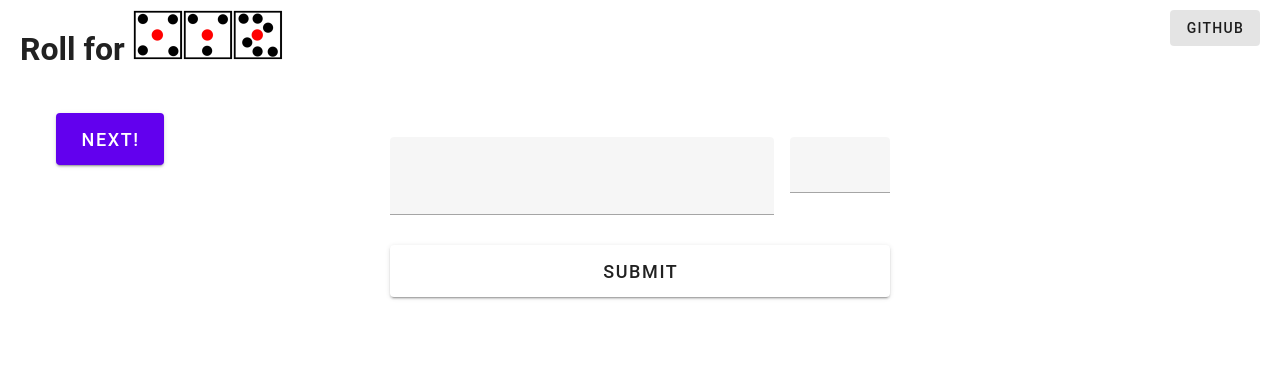
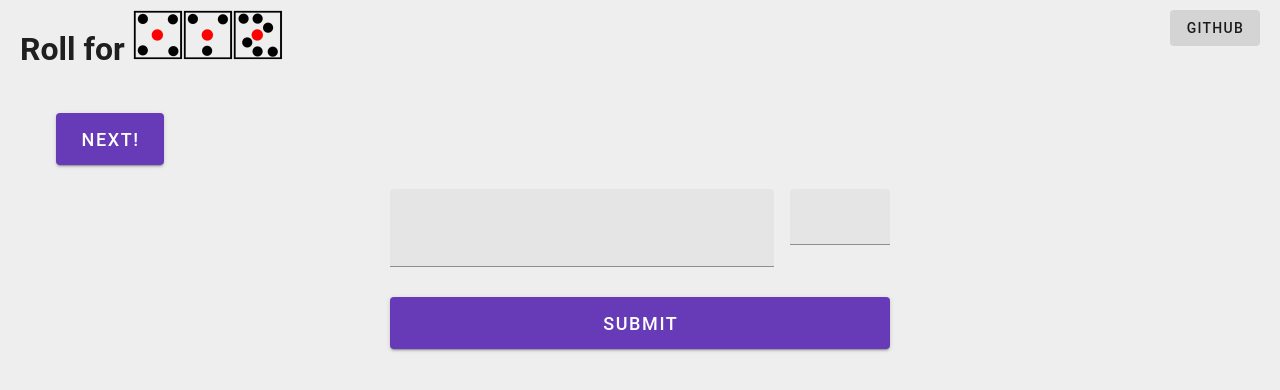
Before and after one commit to SuperShadowPlay/rollforxyz, a Vue app: page / in a window 1280 px wide. Shown: the top 390 px of the page. Built offline with nearby package versions, Linux system fonts and the light colour scheme.

Commit message:
Default color theme

```diff
--- a/package.json
+++ b/package.json
@@ -1,6 +1,6 @@
 {
   "name": "rollforxyz",
-  "version": "0.0.0",
+  "version": "0.1.0",
   "private": true,
   "scripts": {
     "dev": "vite",
--- a/src/components/CreateCreature.vue
+++ b/src/components/CreateCreature.vue
@@ -1,5 +1,5 @@
 <template>
-  <v-sheet width="500" class="mx-auto">
+  <v-sheet width="500" class="mx-auto" color="background">
     <v-form>
       <v-text-field
         v-model="newName"
@@ -16,7 +16,7 @@
           ></v-text-field>
         </template>
       </v-text-field>
-      <v-btn block class="mt-2" size="x-large" v-on:click="submit">Submit</v-btn>
+      <v-btn block class="mt-2" size="x-large" color="primary" v-on:click="submit">Submit</v-btn>
     </v-form>
   </v-sheet>
 </template>
--- a/src/components/CreatureBox.vue
+++ b/src/components/CreatureBox.vue
@@ -134,10 +134,6 @@
 </script>
 
 <style scoped>
-.nextButton {
-  float: left;
-}
-
 .content {
   width: 100%;
 }
--- a/src/components/CreatureCard.vue
+++ b/src/components/CreatureCard.vue
@@ -23,10 +23,12 @@
   // Changes card to be "active" if the current creature in the initiative order is the current prop
   // Reactive based on activeID
   let activeVals = computed(() => {
-    if (props.activeID === props.id) { // Is active
-      return {color: "error", elevation: 20}
-    } else { // Is not active
-      return {color: "secondary", elevation: 1}
+    if (props.activeID === props.id) {
+      // Is active
+      return {color: 'accent', elevation: 20}
+    } else {
+      // Is not active
+      return {color: 'secondary', elevation: 1}
     }
   })
 
--- a/src/components/MainHeader.vue
+++ b/src/components/MainHeader.vue
@@ -21,7 +21,7 @@
 </template>
 
 <script setup>
-  import logoImage from "../assets/xyz_small.png";
+  import logoImage from "../assets/xyz_full_small_trans.png";
 </script>
 
 <style scoped>
--- a/src/plugins/vuetify.js
+++ b/src/plugins/vuetify.js
@@ -16,17 +16,16 @@ export default createVuetify({
   theme: {
     themes: {
       light: {
+        dark: false,
         colors: {
-          background: '#FFFFFF',
-          surface: '#FFFFFF',
-          primary: '#6200EE',
-          'primary-darken-1': '#3700B3',
-          secondary: '#03DAC6',
-          'secondary-darken-1': '#018786',
-          error: '#B00020',
-          info: '#2196F3',
-          success: '#4CAF50',
-          warning: '#FB8C00',
+          background: '#EEEEEE', // Grey lighten 3
+          primary: '#673ab7', // Deep purple base
+          secondary: '#009688', // Teal base
+          accent: '#4caf50', // Green base
+          error: '#F44336', // Red base
+          warning: '#ffc107', // Amber base
+          info: '#607d8b',  // Blue-grey base
+          success: '#8bc34a' // Light-green base
         },
       },
     },
```
Also changed, not shown: src/assets/xyz_full_small_trans.png (added), 1 other file (tests, documents, lock files or other folders).
